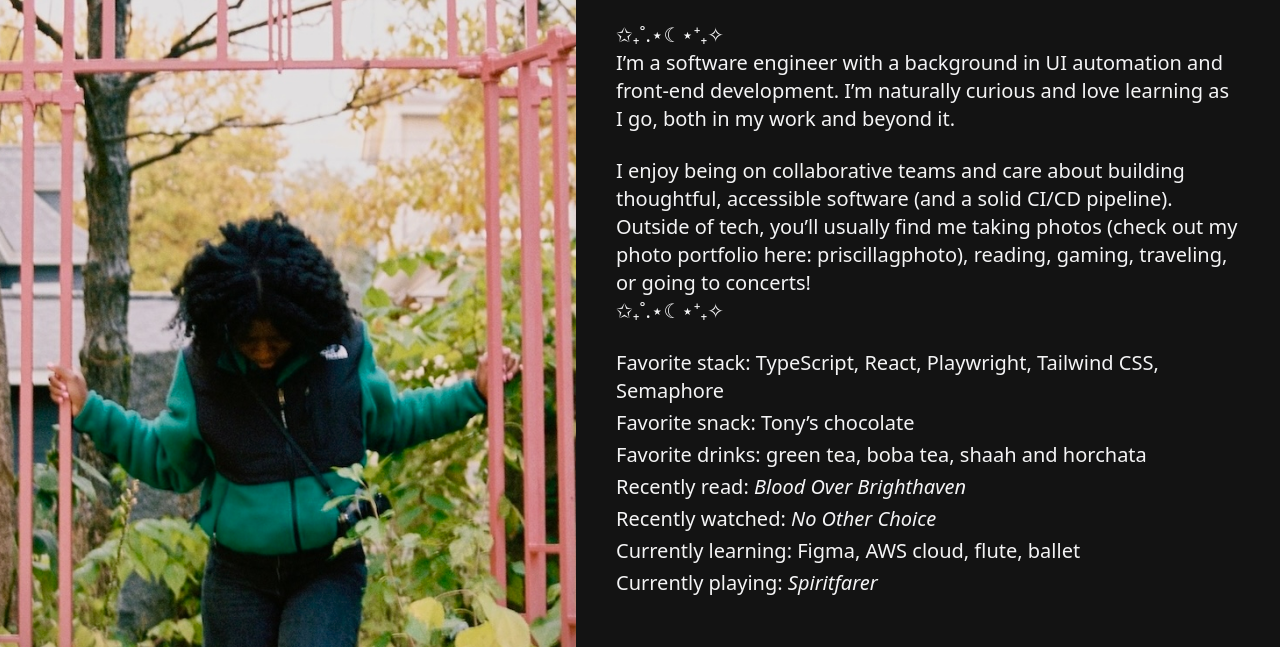
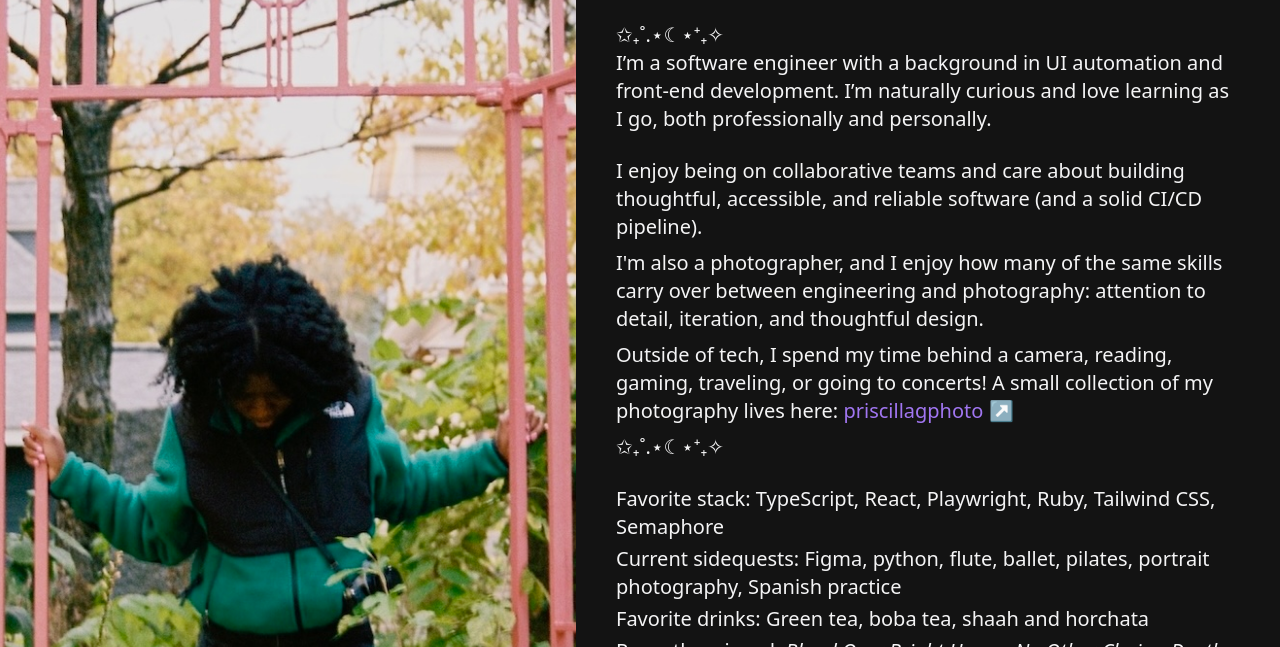
Before and after one commit to cillacodes/pg-portfolio-site, a website: page index.html in a window 1280 px wide. Shown: the part 183-830 px from the top of the page. Drawn offline with Linux system fonts and the light colour scheme.

Commit message:
update content

```diff
--- a/index.html
+++ b/index.html
@@ -45,29 +45,34 @@
           <p class="mb-6">
             I’m a software engineer with a background in UI automation and front-end development.
             I’m naturally curious and love learning as I go,
-            both in my work and beyond it.
+            both professionally and personally.
           </p>
-          <p>
+          <p class="mb-2">
             I enjoy being on collaborative teams and care about building
-            thoughtful, accessible software (and a solid CI/CD pipeline).
-            Outside of tech, you’ll usually find me taking photos (check out my photo portfolio here: <a href="https://priscillagphoto.myportfolio.com/" target="_blank" class="hover:text-gray">priscillagphoto</a>), reading,
-            gaming, traveling, or going to concerts!
-
-
+            thoughtful, accessible, and reliable software (and a solid CI/CD pipeline).
+          </p>
+          <p class="mb-2">
+            I'm also a photographer, and I enjoy how many of the same skills carry over between engineering and
+            photography: attention to detail, iteration, and thoughtful design.
+          </p>
+          <p class="mb-2">
+            Outside of tech, I spend my time behind a camera, reading, gaming, traveling, or going to concerts!
+            A small collection of my photography lives here:
+            <a
+            href="https://priscillagphoto.myportfolio.com/"
+            target="_blank"
+            class="text-purple hover:opacity-80 transition-opacity">
+            priscillagphoto ↗</a>
           </p>
           <span>✩₊˚.⋆☾⋆⁺₊✧</span>
-          </p>
         </div>
 
         <div class="font-[var(--font-body)] md:text-xl text-l text-white">
           <ul class="list-none space-y-1">
-            <li><span class="font-medium">Favorite stack:</span> TypeScript, React, Playwright, Tailwind CSS, Semaphore</li>
-            <li><span class="font-medium">Favorite snack:</span> Tony’s chocolate</li>
-            <li><span class="font-medium">Favorite drinks:</span> green tea, boba tea, shaah and horchata</li>
-            <li><span class="font-medium">Recently read:</span><i> Blood Over Brighthaven</i></li>
-            <li><span class="font-medium">Recently watched:</span><i> No Other Choice</i></li>
-            <li><span class="font-medium">Currently learning:</span> Figma, AWS cloud, flute, ballet</li>
-            <li><span class="font-medium">Currently playing:</span> <i>Spiritfarer</i></li>
+            <li><span class="font-medium">Favorite stack:</span> TypeScript, React, Playwright, Ruby, Tailwind CSS, Semaphore</li>
+            <li><span class="font-medium">Current sidequests:</span> Figma, python, flute, ballet, pilates, portrait photography, Spanish practice</li>
+            <li><span class="font-medium">Favorite drinks:</span> Green tea, boba tea, shaah and horchata</li>
+            <li><span class="font-medium">Recently enjoyed:</span> <i>Blood Over Bright Haven, No Other Choice, Death Stranding, and Spiritfarer</i></li>
           </ul>
         </div>
 
```
Also changed, not shown: styles/output.css.
